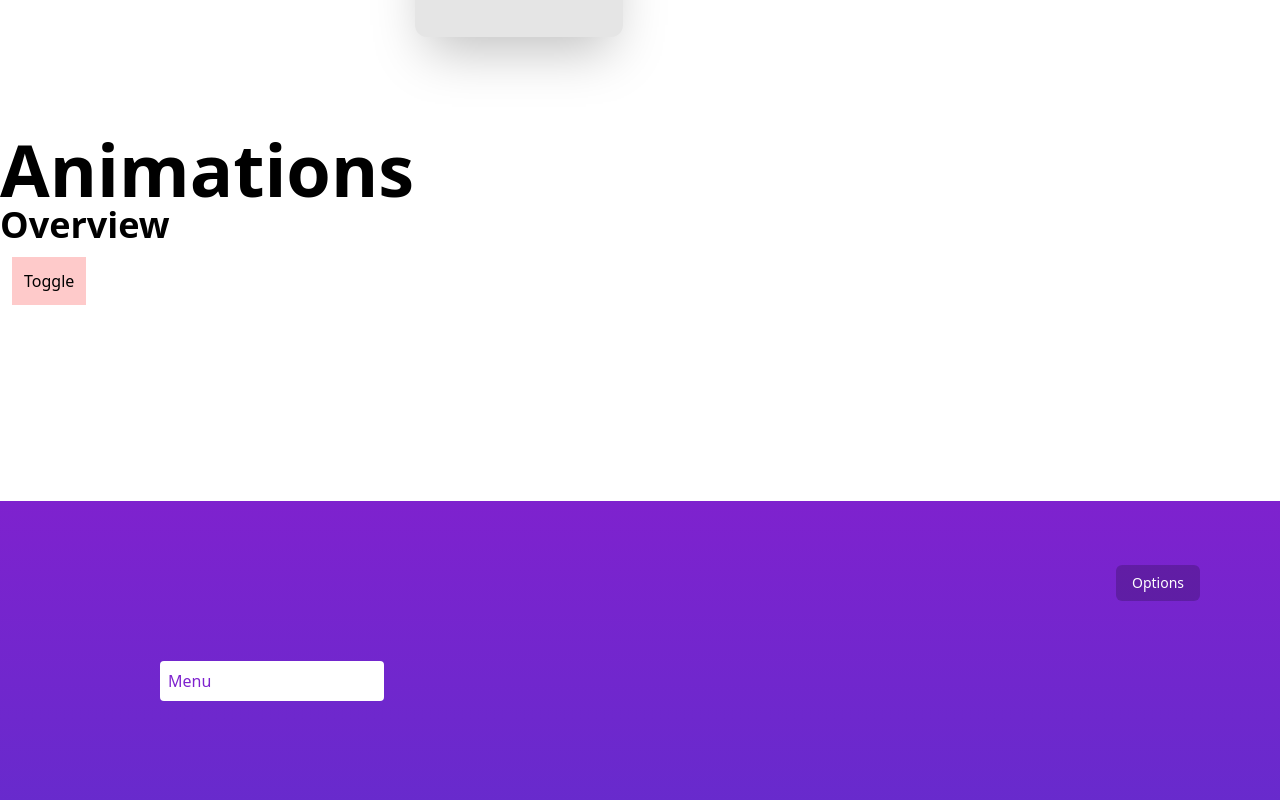
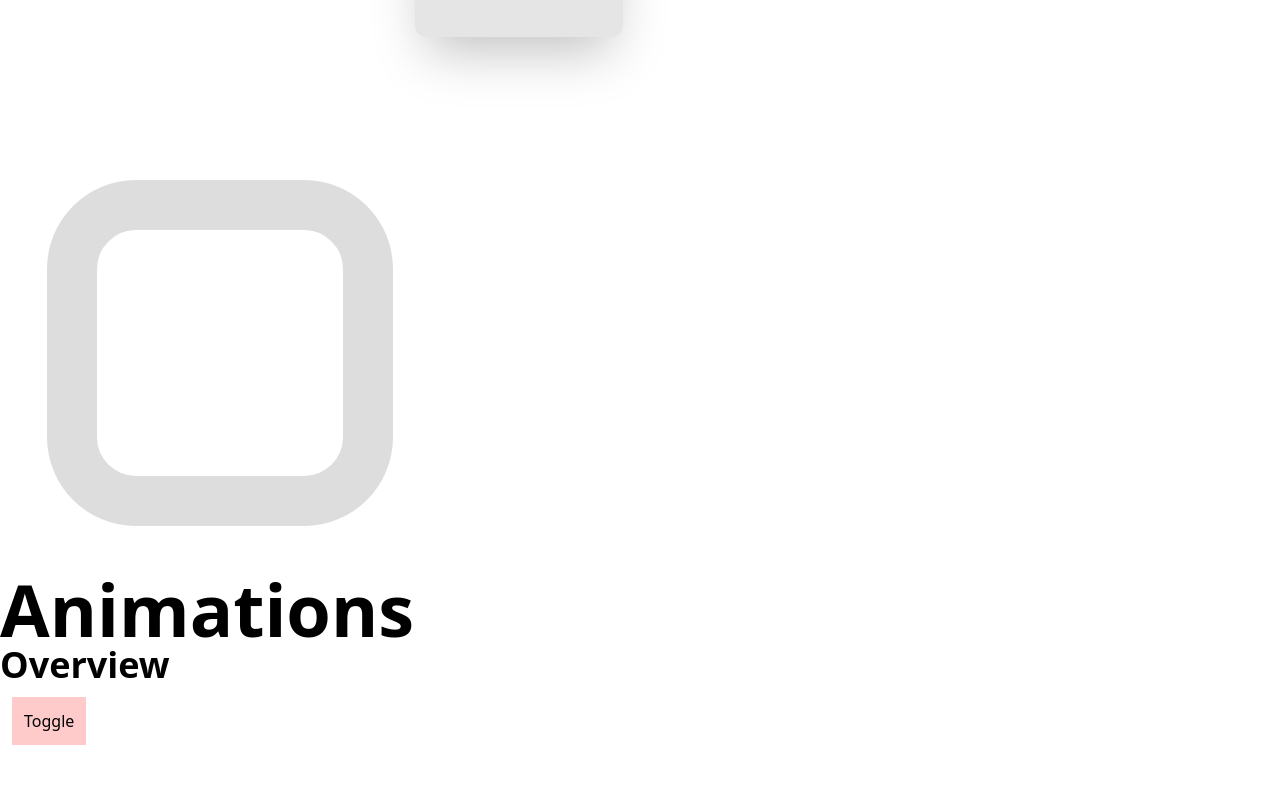
Before and after one commit to Danishsjjd/framer-motion-animations, a React (Vite) app: page / in a window 1280 px wide. Shown: the part 720-1520 px from the top of the page. Built offline with nearby package versions, Linux system fonts and the light colour scheme.

Commit message:
add checkbox

```diff
--- /dev/null
+++ b/src/components/Checkbox.tsx
@@ -0,0 +1,65 @@
+import { useState } from "react";
+import { motion, useMotionValue, useTransform } from "framer-motion";
+
+const tickVariants = {
+  pressed: (isChecked: boolean) => ({ pathLength: isChecked ? 0.85 : 0.2 }),
+  checked: { pathLength: 1 },
+  unchecked: { pathLength: 0 },
+};
+
+const boxVariants = {
+  hover: { scale: 1.05, strokeWidth: 60 },
+  pressed: { scale: 0.95, strokeWidth: 35 },
+  checked: { stroke: "#FF008C" },
+  unchecked: { stroke: "#ddd", strokeWidth: 50 },
+};
+
+export const Checkbox = () => {
+  const [isChecked, setIsChecked] = useState(false);
+  const pathLength = useMotionValue(0);
+  const opacity = useTransform(pathLength, [0.05, 0.15], [0, 1]);
+
+  return (
+    <motion.svg
+      initial={false}
+      animate={isChecked ? "checked" : "unchecked"}
+      whileHover="hover"
+      whileTap="pressed"
+      width="440"
+      height="440"
+      onClick={() => setIsChecked(!isChecked)}
+    >
+      <motion.path
+        d="M 72 136 C 72 100.654 100.654 72 136 72 L 304 72 C 339.346 72 368 100.654 368 136 L 368 304 C 368 339.346 339.346 368 304 368 L 136 368 C 100.654 368 72 339.346 72 304 Z"
+        fill="transparent"
+        strokeWidth="50"
+        stroke="#FF008C"
+        variants={boxVariants}
+      />
+      <motion.path
+        d="M 0 128.666 L 128.658 257.373 L 341.808 0"
+        transform="translate(54.917 88.332) rotate(-4 170.904 128.687)"
+        fill="transparent"
+        strokeWidth="65"
+        stroke="hsl(0, 0%, 100%)"
+        strokeLinecap="round"
+        strokeLinejoin="round"
+        variants={tickVariants}
+        style={{ pathLength, opacity }}
+        custom={isChecked}
+      />
+      <motion.path
+        d="M 0 128.666 L 128.658 257.373 L 341.808 0"
+        transform="translate(54.917 68.947) rotate(-4 170.904 128.687)"
+        fill="transparent"
+        strokeWidth="65"
+        stroke="#7700FF"
+        strokeLinecap="round"
+        strokeLinejoin="round"
+        variants={tickVariants}
+        style={{ pathLength, opacity }}
+        custom={isChecked}
+      />
+    </motion.svg>
+  );
+};
--- a/src/pages/Home.tsx
+++ b/src/pages/Home.tsx
@@ -1,12 +1,12 @@
 import { motion } from "framer-motion";
+import { Checkbox } from "../components/Checkbox";
 
-import Example from "../sections/Example";
-import MainPage from "../sections/MainPage";
+import Transition from "../components/Transition";
 import Introduction from "../sections/Introduction";
 import Layout from "../sections/LayoutAnimation";
+import MainPage from "../sections/MainPage";
 import Overview from "../sections/Overview";
 import Scroll from "../sections/Scroll";
-import Transition from "../components/Transition";
 
 const Home = () => {
   return (
@@ -17,8 +17,7 @@ const Home = () => {
       <div>
         <h1 className="text-7xl font-bold">Getting started</h1>
         <Introduction />
-        {/* // todo: incomplete */}
-        <Example />
+        <Checkbox />
       </div>
 
       <div>
--- a/src/sections/Example.tsx
+++ /dev/null
@@ -1,4 +0,0 @@
-const Example = () => {
-  return <div></div>;
-};
-export default Example;
```
